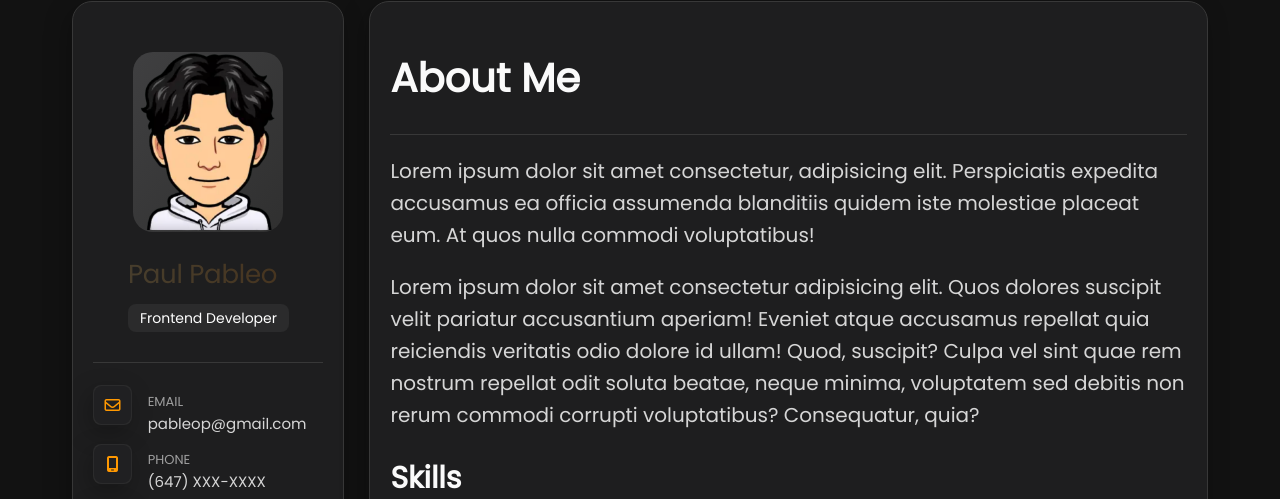
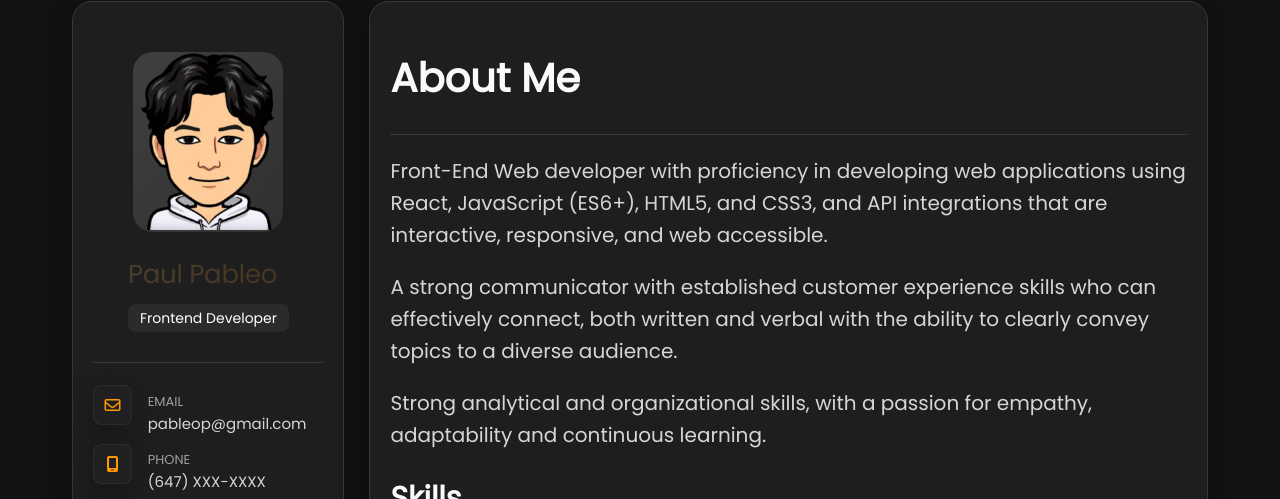
Before and after one commit to PPableo/portfolioProject-paulPableo, a plain HTML site: page index.html in a window 1280 px wide. Shown: the part 774-1273 px from the top of the page. Drawn offline with nearby package versions, Linux system fonts and the light colour scheme; files whose address does not match are found by name.

Commit message:
AboutME details were added

```diff
--- a/index.html
+++ b/index.html
@@ -1,5 +1,6 @@
 <!DOCTYPE html>
 <html lang="en">
+
 <head>
     <meta charset="UTF-8">
     <meta http-equiv="X-UA-Compatible" content="IE=edge">
@@ -12,6 +13,7 @@
     <link rel="stylesheet" href="./styles/styles.css">
     <script src="https://kit.fontawesome.com/5d29a38529.js" crossorigin="anonymous"></script>
 </head>
+
 <body>
     <article class="introAnimation">
         <article>
@@ -71,7 +73,7 @@
                         </div>
                         <div class="contactInfo">
                             <p class="contactTitle">Resume</p>
-                            <a href="" download="./assets/Paul's Avatar.png" class="contactLink">Download Resume</a>
+                            <a href="#" download="./assets/Paul's Avatar.png" class="contactLink">Download Resume</a>
                         </div>
                         </a>
                     </li>
@@ -120,12 +122,19 @@
                 <h2>about me</h2>
             </header>
             <div class="separator"></div>
-            <p>Lorem ipsum dolor sit amet consectetur, adipisicing elit. Perspiciatis expedita accusamus ea officia
-                assumenda blanditiis quidem iste molestiae placeat eum. At quos nulla commodi voluptatibus!</p>
-            <p>Lorem ipsum dolor sit amet consectetur adipisicing elit. Quos dolores suscipit velit pariatur accusantium
-                aperiam! Eveniet atque accusamus repellat quia reiciendis veritatis odio dolore id ullam! Quod,
-                suscipit? Culpa vel sint quae rem nostrum repellat odit soluta beatae, neque minima, voluptatem sed
-                debitis non rerum commodi corrupti voluptatibus? Consequatur, quia?</p>
+            <p>
+                Front-End Web developer with proficiency in developing web applications using
+                React, JavaScript (ES6+), HTML5, and CSS3, and API integrations that are interactive,
+                responsive, and web accessible.
+            </p>
+            <p>
+                A strong communicator with established customer experience skills who can effectively
+                connect, both written and verbal with the ability to clearly convey topics to a diverse
+                audience.
+            </p>
+            <p>
+                Strong analytical and organizational skills, with a passion for empathy, adaptability and continuous learning.
+            </p>
             <div class="techStack">
                 <h3>skills</h3>
                 <ul class="skillSet">
@@ -298,4 +307,5 @@
     </main>
     <script src="./js/scripts.js"></script>
 </body>
+
 </html>
--- a/styles/sass/_general.scss
+++ b/styles/sass/_general.scss
@@ -48,8 +48,6 @@ h5 {
     font-size: 2rem;
     font-weight: 500;
 }
-
-address {}
 
 a {
     text-decoration: none;
```
